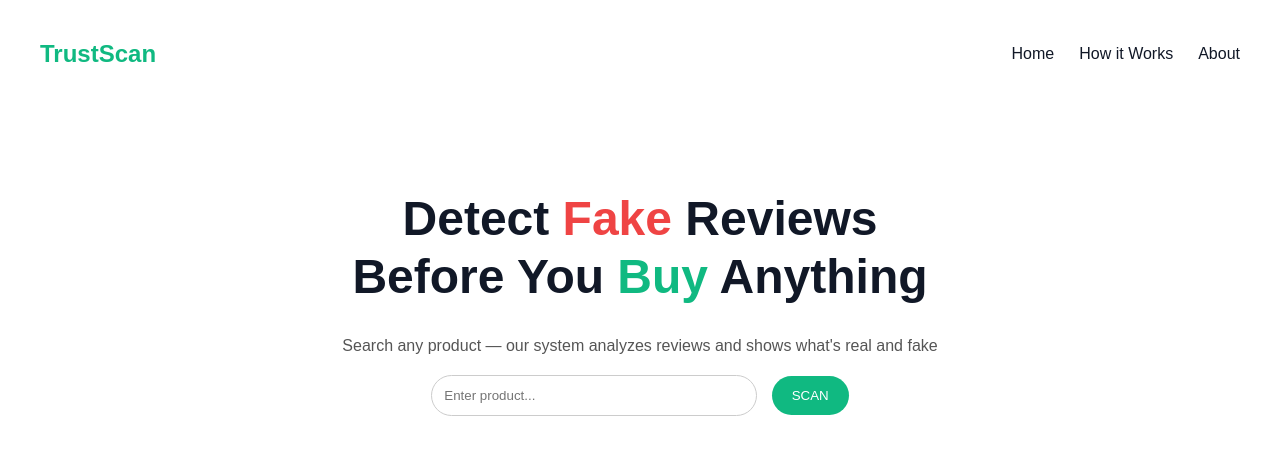
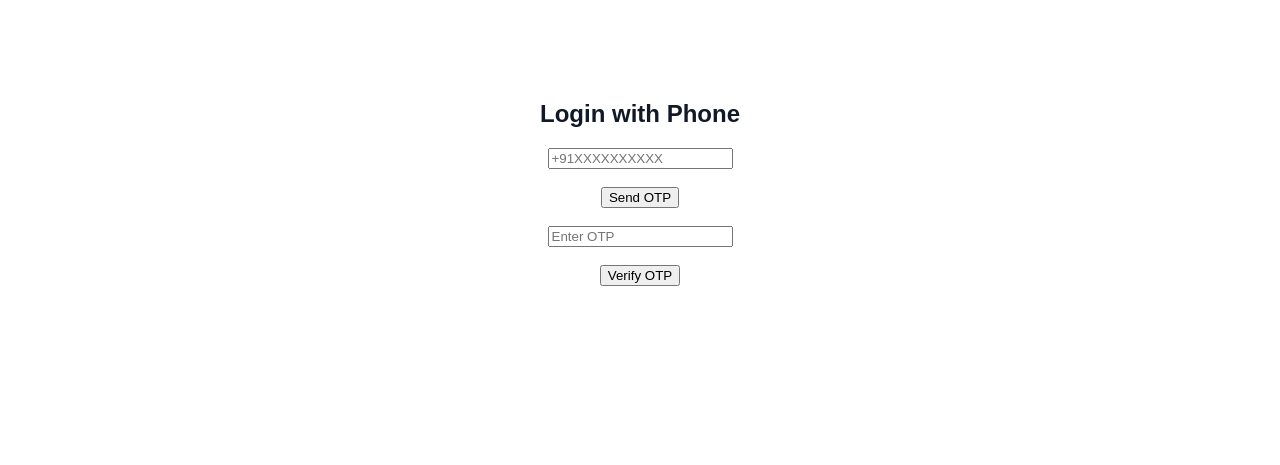
Before and after one commit to varshnik2024-blip/fake-review, a Flask app: page / in a window 1280 px wide. Shown: the top 465 px of the page. Run offline with Flask 3, Linux system fonts and the light colour scheme; some libraries are stand-ins or nearby versions.

Commit message:
Added Firebase OTP login + UI updates

```diff
--- a/templates/index.html
+++ b/templates/index.html
@@ -1,145 +1,197 @@
 <!DOCTYPE html>
 <html lang="en">
 <head>
-    <meta charset="UTF-8">
-    <title>TrustScan</title>
-    <link rel="stylesheet" href="{{ url_for('static', filename='styles.css') }}">
+<meta charset="UTF-8">
+<meta name="viewport" content="width=device-width, initial-scale=1.0">
+<title>TrustScan</title>
+
+<link rel="stylesheet" href="/static/styles.css">
+
+<style>
+.hidden { display: none; }
+</style>
+
 </head>
 
 <body>
 
-<!-- 🔷 NAVBAR -->
+<!-- 🔐 LOGIN SCREEN -->
+<div id="login-box" style="text-align:center; margin-top:100px;">
+    <h2>Login with Phone</h2>
+
+    <input type="text" id="phone" placeholder="+91XXXXXXXXXX"><br><br>
+    <button id="send-otp-btn" onclick="sendOTP()">Send OTP</button><br><br>
+
+    <input type="text" id="otp" placeholder="Enter OTP"><br><br>
+    <button onclick="verifyOTP()">Verify OTP</button>
+</div>
+
+<!-- 🌐 MAIN WEBSITE (HIDDEN BEFORE LOGIN) -->
+<div id="main-site" class="hidden">
+
+<!-- NAVBAR -->
 <nav class="navbar">
     <h2 class="logo">TrustScan</h2>
-
     <ul>
-        <li><a href="#home">Home</a></li>
-        <li><a href="#" onclick="openPopup('how')">How it Works</a></li>
-        <li><a href="#" onclick="openPopup('about')">About</a></li>
+        <li><a href="#">Home</a></li>
+        <li><a href="#" onclick="openModal()">How it Works</a></li>
+        <li><a href="#" onclick="openAbout()">About</a></li>
     </ul>
 </nav>
 
-<!-- 🔷 HERO -->
-<div id="home" class="hero">
-    <h1 class="hero-title">
-        Detect <span class="fake">Fake</span> Reviews <br>
-        Before You <span class="buy">Buy</span> Anything
+<!-- HERO -->
+<section class="hero">
+    <h1>
+        Detect <span style="color:red;">Fake</span> Reviews <br>
+        Before You <span style="color:green;">Buy</span> Anything
     </h1>
 
-    <p class="subtitle">
-        Search any product — our system analyzes reviews and shows what's real and fake
-    </p>
-
     <form method="POST">
-        <input type="text" name="product" placeholder="Enter product..." value="{{ query }}">
+        <input type="text" name="product" placeholder="Search product..." required>
         <button type="submit">SCAN</button>
     </form>
-</div>
+</section>
 
-<!-- 🔷 RESULTS -->
+<!-- RESULTS -->
 {% if products %}
-<h2 class="results-title">Results for "{{ query }}"</h2>
+<h2 class="result-title">Results for "{{ query }}"</h2>
 
-<div class="products">
-{% for p in products %}
-<div class="card">
+<div class="product-grid">
+    {% for product in products %}
+    <div class="card">
+        <img src="{{ product.image }}" alt="product">
 
-    <img src="{{ p.image }}">
+        <h3>{{ product.name }}</h3>
 
-    <h3>{{ p.title }}</h3>
+        <p>₹{{ product.price }}</p>
 
-    <p>₹{{ p.price }}</p>
+        <!-- ⭐ Stars -->
+        <div class="stars">
+            {% for i in range(1,6) %}
+                {% if product.rating >= i %}
+                    <span class="star full">★</span>
+                {% elif product.rating >= i-0.5 %}
+                    <span class="star half">★</span>
+                {% else %}
+                    <span class="star empty">★</span>
+                {% endif %}
+            {% endfor %}
+            ({{ product.rating }})
+        </div>
 
-    <!-- ⭐ STARS -->
-    <div class="stars">
-        {% set full = p.rating|int %}
-        {% set half = 1 if p.rating - full >= 0.5 else 0 %}
-        {% set empty = 5 - full - half %}
+        <p>Fake: {{ product.fake }}%</p>
+        <p>Real: {{ product.real }}%</p>
 
-        {% for i in range(full) %}
-        <span class="star full">★</span>
-        {% endfor %}
-
-        {% if half %}
-        <span class="star half">★</span>
-        {% endif %}
-
-        {% for i in range(empty) %}
-        <span class="star empty">★</span>
-        {% endfor %}
+        <a href="{{ product.link }}" target="_blank">View Product</a>
     </div>
-
-    <p class="fake">Fake: {{ p.fake }}%</p>
-    <p class="real">Real: {{ p.real }}%</p>
-
-    <a href="{{ p.link }}" target="_blank">View Product</a>
-
-</div>
-{% endfor %}
+    {% endfor %}
 </div>
 {% endif %}
 
-<!-- 🔥 POPUP -->
-<div id="popup" class="popup">
-    <div class="popup-content">
-        <span class="close" onclick="closePopup()">×</span>
-
-        <div id="popup-body"></div>
-
-    </div>
 </div>
 
-<!-- 🔥 SCRIPT -->
+<!-- 🔵 HOW IT WORKS MODAL -->
+<div id="modal" class="modal hidden">
+  <div class="modal-content">
+    <span onclick="closeModal()" class="close">&times;</span>
+
+    <h2>How it Works</h2>
+
+    <div class="modal-grid">
+        <div class="box">
+            <h3>🔍 Enter a product</h3>
+            <p>Type product name or keyword</p>
+        </div>
+
+        <div class="box">
+            <h3>🌐 Real-time fetch</h3>
+            <p>We collect live product data</p>
+        </div>
+
+        <div class="box">
+            <h3>📊 Review analysis</h3>
+            <p>Patterns & behavior are analyzed</p>
+        </div>
+
+        <div class="box">
+            <h3>📈 Instant result</h3>
+            <p>Fake vs Real percentage shown</p>
+        </div>
+    </div>
+  </div>
+</div>
+
+<!-- 🟢 ABOUT MODAL -->
+<div id="aboutModal" class="modal hidden">
+  <div class="modal-content">
+    <span onclick="closeAbout()" class="close">&times;</span>
+
+    <h2>About</h2>
+    <p>
+        TrustScan helps users identify fake reviews before purchasing products.
+        It improves decision making using smart analysis and real-time data.
+    </p>
+  </div>
+</div>
+
+<!-- 🔧 MODAL SCRIPT -->
 <script>
-function openPopup(type) {
-    let content = "";
+function openModal() {
+    document.getElementById("modal").classList.remove("hidden");
+}
+function closeModal() {
+    document.getElementById("modal").classList.add("hidden");
+}
+function openAbout() {
+    document.getElementById("aboutModal").classList.remove("hidden");
+}
+function closeAbout() {
+    document.getElementById("aboutModal").classList.add("hidden");
+}
+</script>
 
-    if(type === "how") {
-        content = `
-        <h2>How it Works</h2>
+<!-- 🔥 FIREBASE (DO NOT CHANGE) -->
+<script type="module">
+import { initializeApp } from "https://www.gstatic.com/firebasejs/10.12.2/firebase-app.js";
+import { getAuth, RecaptchaVerifier, signInWithPhoneNumber } from "https://www.gstatic.com/firebasejs/10.12.2/firebase-auth.js";
 
-        <div class="popup-grid">
+const firebaseConfig = {
+  apiKey: "AIzaSyDU9tRoJnYxgYOYYYJ5hp01WLPc8bNBhFA",
+  authDomain: "trustscan-bba50.firebaseapp.com",
+  projectId: "trustscan-bba50",
+  storageBucket: "trustscan-bba50.firebasestorage.app",
+  messagingSenderId: "602446002339",
+  appId: "1:602446002339:web:aadbaa1a38e6764d126716"
+};
 
-            <div class="box">
-                <h3>🔍 Enter a product</h3>
-                <p>Type any product name or keyword</p>
-            </div>
+const app = initializeApp(firebaseConfig);
+const auth = getAuth(app);
 
-            <div class="box">
-                <h3>🌐 Live data fetch</h3>
-                <p>We collect product details from online sources</p>
-            </div>
+window.recaptchaVerifier = new RecaptchaVerifier(auth, 'send-otp-btn', {
+    'size': 'invisible'
+});
 
-            <div class="box">
-                <h3>📊 Smart analysis</h3>
-                <p>Review patterns and ratings are analyzed</p>
-            </div>
+window.sendOTP = function() {
+    const phone = document.getElementById("phone").value;
 
-            <div class="box">
-                <h3>⚡ Instant result</h3>
-                <p>Fake vs Real percentage is shown instantly</p>
-            </div>
-
-        </div>
-        `;
-    }
-
-    if(type === "about") {
-        content = `
-        <h2>About</h2>
-        <p>
-        TrustScan helps users identify fake reviews before buying products online.
-        It improves decision making by analyzing ratings and review patterns.
-        </p>
-        `;
-    }
-
-    document.getElementById("popup-body").innerHTML = content;
-    document.getElementById("popup").style.display = "flex";
+    signInWithPhoneNumber(auth, phone, window.recaptchaVerifier)
+    .then((confirmationResult) => {
+        window.confirmationResult = confirmationResult;
+        alert("OTP sent!");
+    })
+    .catch((error) => alert(error.message));
 }
 
-function closePopup() {
-    document.getElementById("popup").style.display = "none";
+window.verifyOTP = function() {
+    const code = document.getElementById("otp").value;
+
+    window.confirmationResult.confirm(code)
+    .then((result) => {
+        alert("Login successful!");
+        document.getElementById("login-box").style.display = "none";
+        document.getElementById("main-site").classList.remove("hidden");
+    })
+    .catch(() => alert("Invalid OTP"));
 }
 </script>
 
```
